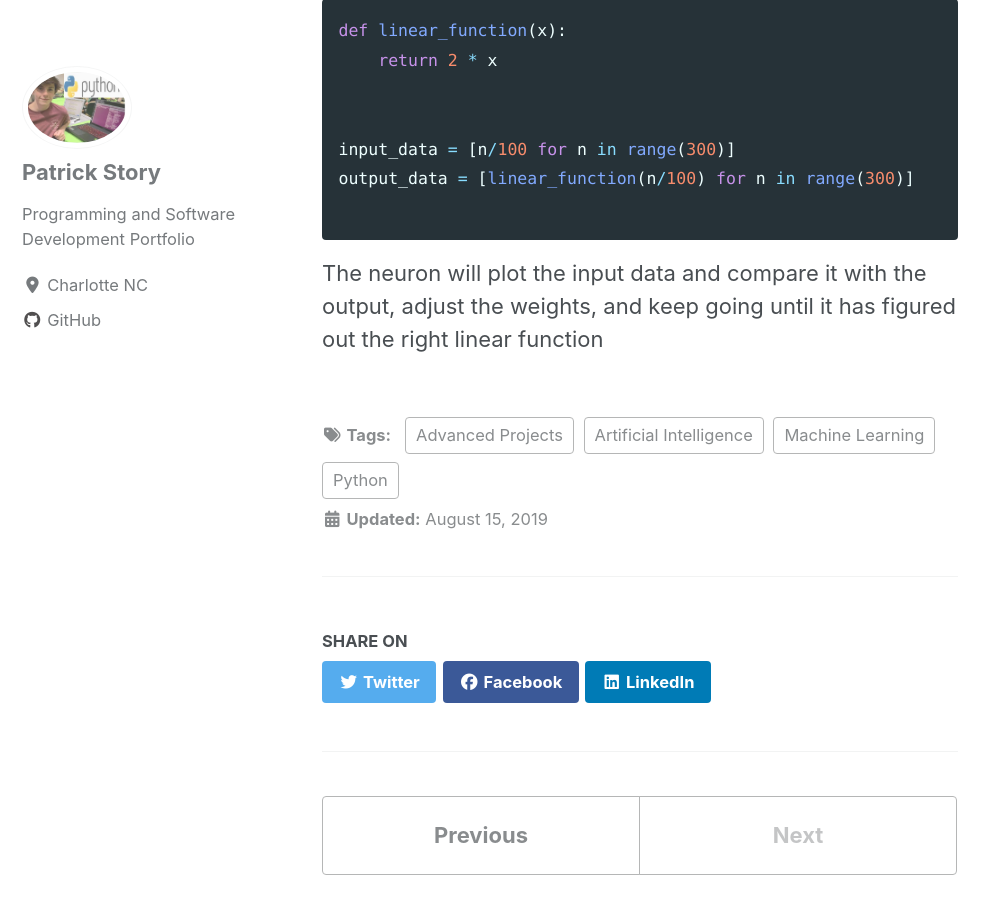
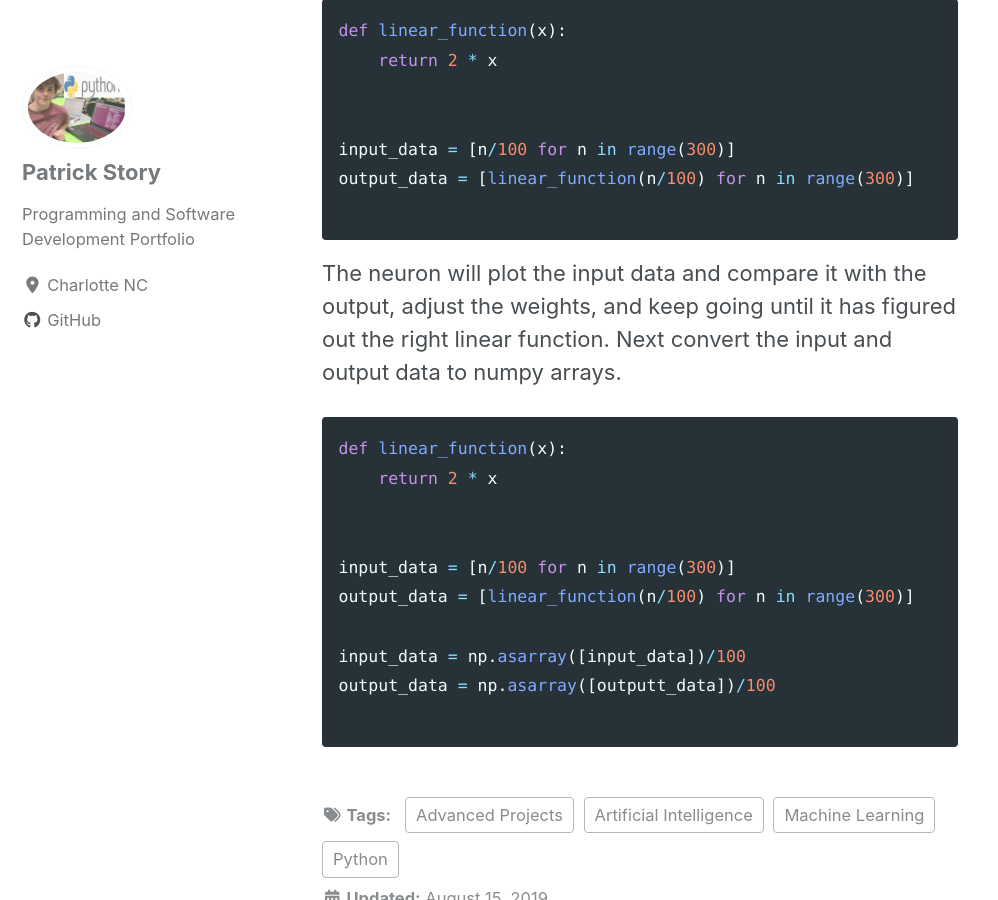
Before and after one commit to Patchyst/Patchyst.github.io, a Jekyll site: the page built from _posts/2019-08-15-My_First_Machine_Learning_Model.md, in a window 1280 px wide and 900 px high, scrolled down 11192 px. Shown: the whole window, without its empty margins (0-998 px from the left). Built offline with Jekyll 4.4.1, drawn with Linux system fonts in a browser that asks for light colours; cached includes are drawn as plain includes; nearby versions of some CDN libraries.

Commit message:
updating build a neuron

````diff
--- a/_posts/2019-08-15-My_First_Machine_Learning_Model.md
+++ b/_posts/2019-08-15-My_First_Machine_Learning_Model.md
@@ -200,4 +200,16 @@
 output_data = [linear_function(n/100) for n in range(300)]
 
 ```
-The neuron will plot the input data and compare it with the output, adjust the weights, and keep going until it has figured out the right linear function
+The neuron will plot the input data and compare it with the output, adjust the weights, and keep going until it has figured out the right linear function. Next convert the input and output data to numpy arrays.
+```python
+def linear_function(x):
+    return 2 * x
+
+
+input_data = [n/100 for n in range(300)]
+output_data = [linear_function(n/100) for n in range(300)]
+
+input_data = np.asarray([input_data])/100
+output_data = np.asarray([outputt_data])/100
+
+```
````
